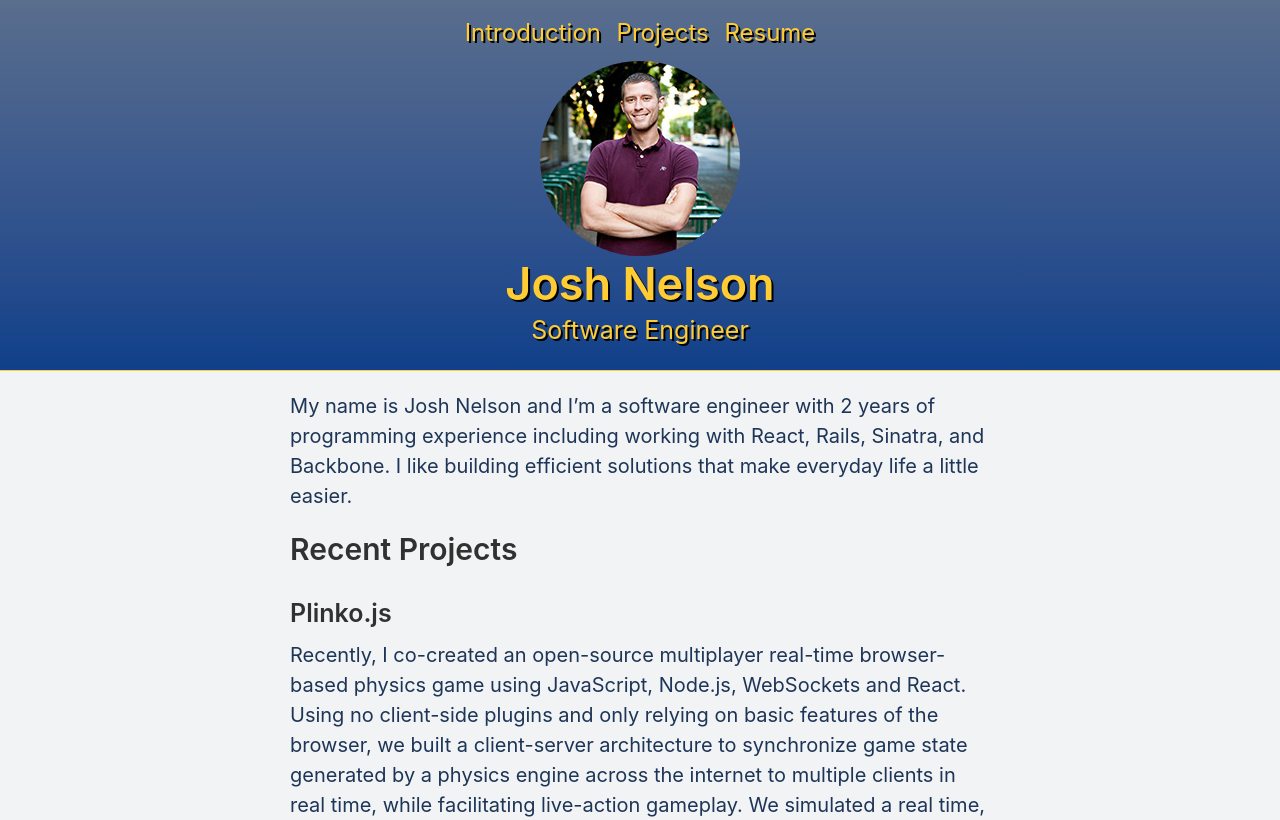
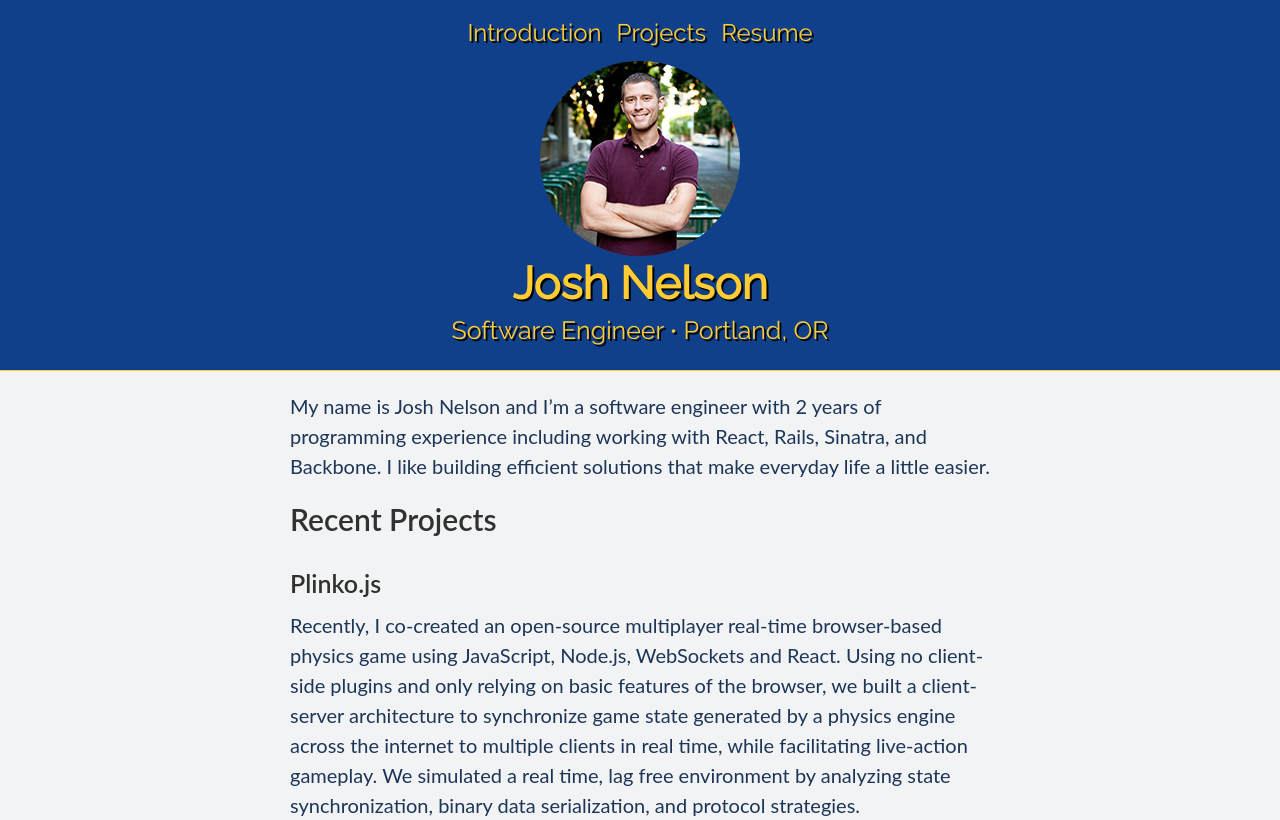
Before and after one commit to JoshCNelson/JoshCNelson.github.io, a Jekyll site: the page built from index.md, in a window 1280 px wide. Shown: the top 820 px of the page. Built offline with Jekyll 4.4.1, drawn with Linux system fonts in a browser that asks for light colours; nearby versions of some CDN libraries; grey boxes are pictures that could not be loaded.

Commit message:
Changed font

```diff
--- a/_includes/head.html
+++ b/_includes/head.html
@@ -15,4 +15,5 @@
   <link rel="shortcut icon" href="{{ site.baseurl }}/public/favicon.ico">
   <link rel="alternate" type="application/atom+xml" title="{{ site.title }}" href="{{ site.baseurl }}/atom.xml">
   <link rel="stylesheet" href="https://use.fontawesome.com/releases/v5.0.13/css/all.css" integrity="sha384-DNOHZ68U8hZfKXOrtjWvjxusGo9WQnrNx2sqG0tfsghAvtVlRW3tvkXWZh58N9jp" crossorigin="anonymous">
+  <link href="https://fonts.googleapis.com/css?family=Raleway" rel="stylesheet">
 </head>
--- a/_layouts/default.html
+++ b/_layouts/default.html
@@ -30,7 +30,7 @@
         <div class='masthead'>
           <img class="headshot" src="../assets/josh.jpg" alt="A picture of Josh" />
           <h2>Josh Nelson</h2>
-          <p>Software Engineer</p>
+          <p>Software Engineer <span class="bullet">&bullet;</span> Portland, OR</p>
         </div>
       </header>
 
--- a/_sass/_base.scss
+++ b/_sass/_base.scss
@@ -15,13 +15,17 @@ body {
 }
 
 html {
-  font-family: $root-font-family;
+  font-family: $root-font-family;//"Lato";//$root-font-family;
   font-size: $root-font-size;
   line-height: $root-line-height;
 
   @media (min-width: $large-breakpoint) {
     font-size: $large-font-size;
   }
+}
+
+header {
+  font-family: "Raleway", $root-font-family;
 }
 
 body {
--- a/_sass/_layout.scss
+++ b/_sass/_layout.scss
@@ -25,9 +25,10 @@ header {
   //background-image: linear-gradient(to top, #28569d, #45669f, #5e75a0, #7585a0, #8d94a0);
 
 
-  background-image: linear-gradient(to top, #28569d, #3f6199, #526b94, #65758f, #777e89);
-  background-image: linear-gradient(to top, #28569d, #365c99, #426296, #4e6891, #5a6e8d);
-  background-image: linear-gradient(to top, #10408a, #264c8c, #38578d, #49638d, #5a6e8d);
+  //background-image: linear-gradient(to top, #28569d, #3f6199, #526b94, #65758f, #777e89);
+  //background-image: linear-gradient(to top, #28569d, #365c99, #426296, #4e6891, #5a6e8d);
+  //background-image: linear-gradient(to top, #10408a, #264c8c, #38578d, #49638d, #5a6e8d);
+  background-color:#10408a;
   margin-bottom: 20px;
 }
 
--- a/_sass/_variables.scss
+++ b/_sass/_variables.scss
@@ -25,7 +25,7 @@ $light-blue: #A8DADC;
 $blue: #457B9D;
 $dark-blue: #1D3557;
 
-$root-font-family: -apple-system, BlinkMacSystemFont, "Segoe UI", "Roboto", "Oxygen", "Ubuntu", "Cantarell", "Fira Sans", "Droid Sans", "Helvetica Neue", Arial, sans-serif;
+$root-font-family: "Lato", -apple-system, BlinkMacSystemFont, "Segoe UI", "Roboto", "Oxygen", "Ubuntu", "Cantarell", "Fira Sans", "Droid Sans", "Helvetica Neue", Arial, sans-serif;
 $root-font-size: 20px;
 $root-line-height: 1.5;
 
--- a/_sass/about.scss
+++ b/_sass/about.scss
@@ -30,6 +30,10 @@ header p {
   color: $gold;
 }
 
+.bullet {
+  font-size: 1rem;
+  vertical-align: 5%;
+}
 
 /* main */
 
```
Also changed, not shown: 7 other files.
